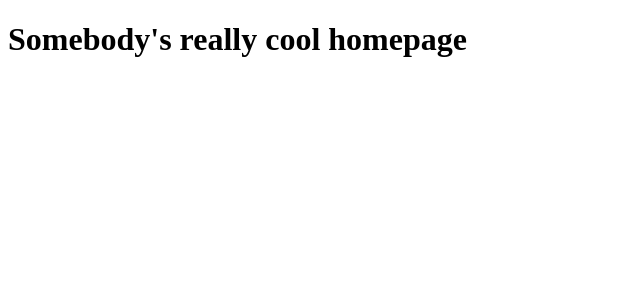
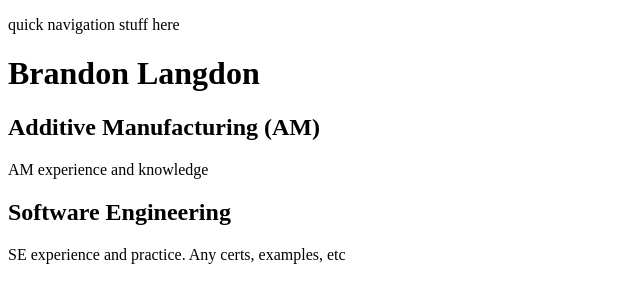
Before and after one commit to BrandonLangdon/super-chainsaw, a plain HTML site: page index.html in a window 1280 px wide. Shown: the whole page, without its empty margins (0-640 px from the left). Drawn offline with Linux system fonts and the light colour scheme.

Commit message:
Basic ideas
Some very rough ideas and outline for content on the site.

```diff
--- a/index.html
+++ b/index.html
@@ -1,5 +1,24 @@
 <!DOCTYPE html>
 <html>
-  <h1>Somebody's really cool homepage</h1>
+
+    <head>
+        <title>
+            Personal profile and CV page for Brandon F Langdon
+        </title>
+        <meta name="author" content="Brandon F Langdon">
+    </head>
+    <body>
+        <header>
+            <p>quick navigation stuff here</p>
+        </header>
+        <h1>Brandon Langdon</h1>
+
+        <h2>Additive Manufacturing (AM)</h2>
+        <p>AM experience and knowledge</p>
+
+        <h2>Software Engineering</h2>
+        <p>SE experience and practice. Any certs, examples, etc</p>
+
+    </body>
 
 </html>
```
